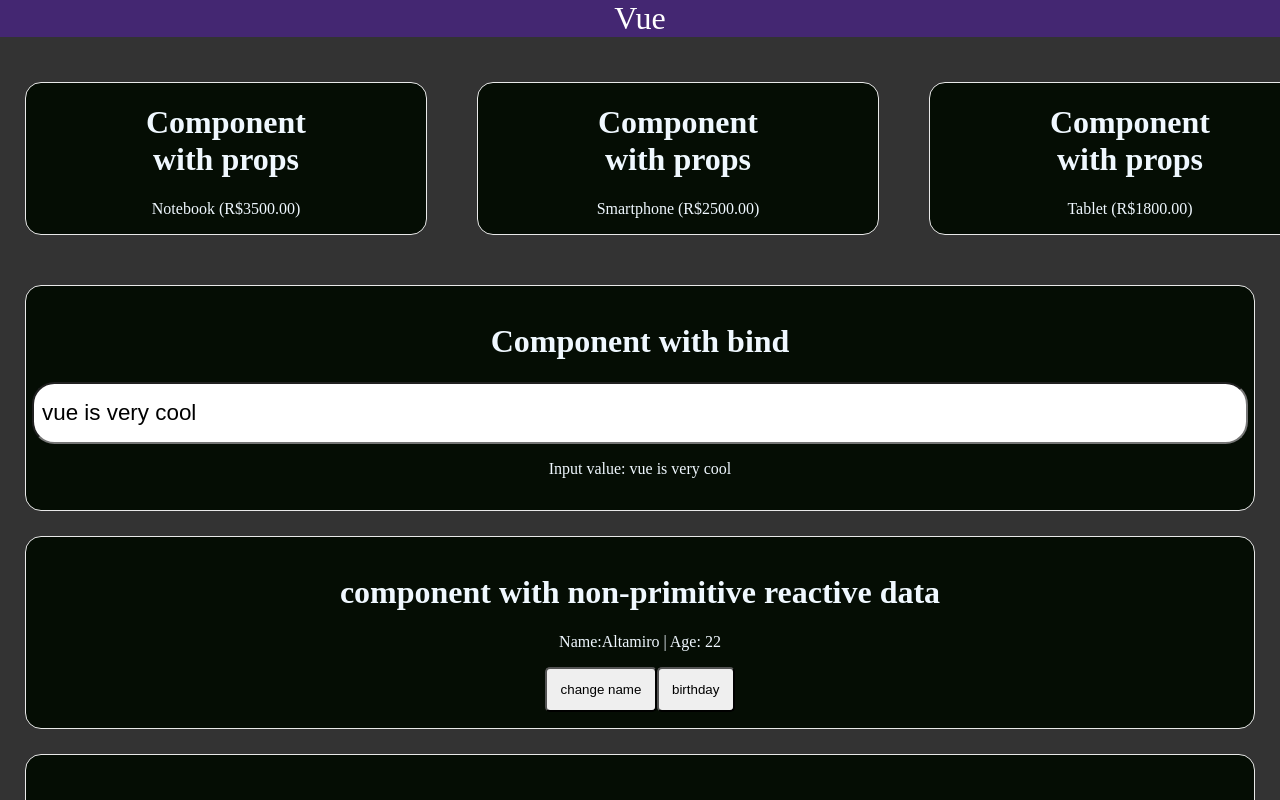
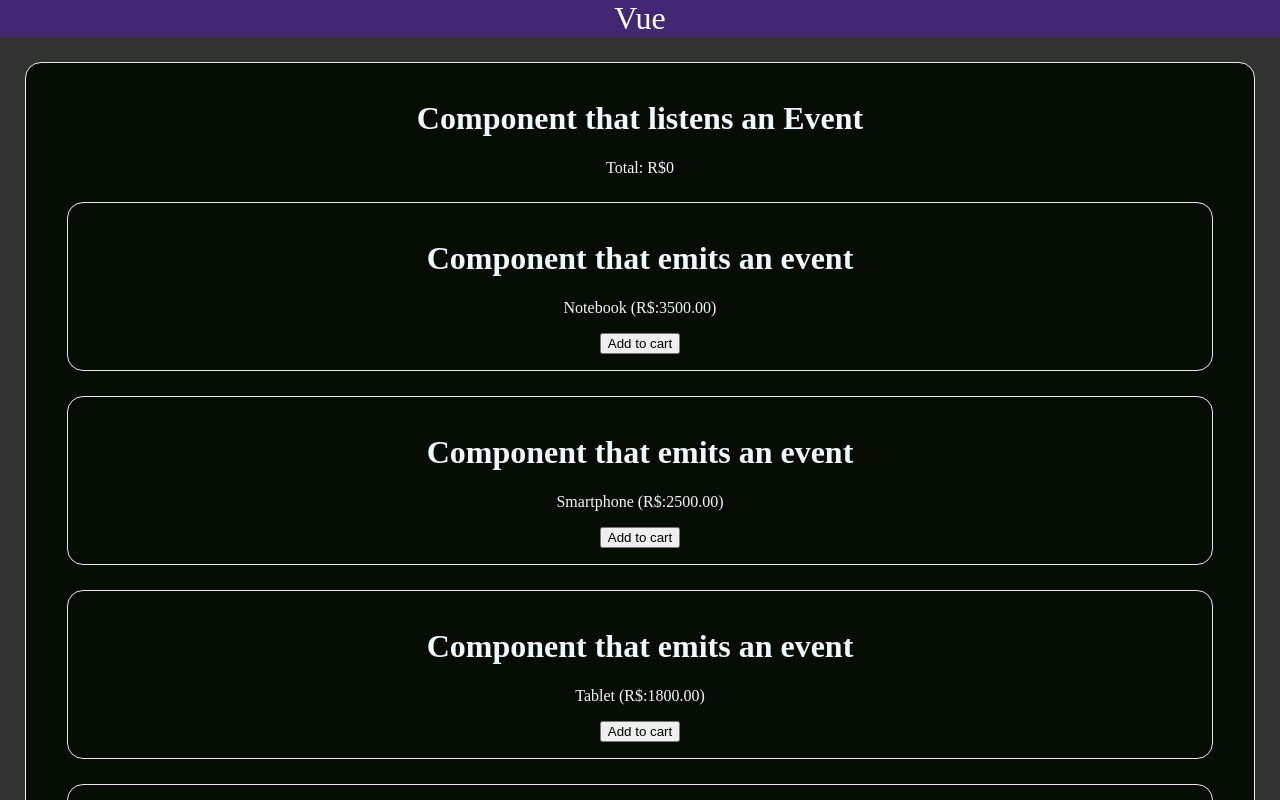
Before and after one commit to AltamiroF-22/vue-learning-basic, a Vue app: page / in a window 1280 px wide. Shown: the top 800 px of the page. Built offline with nearby package versions, Linux system fonts and the light colour scheme.

Commit message:
listen & emit Event

```diff
--- a/src/App.vue
+++ b/src/App.vue
@@ -5,6 +5,7 @@ import WithPrimitiveReactiveData from './components/WithPrimitiveReactiveData.vu
 import WithNonPrimitiveReactiveData from './components/WithNon-PrimitiveReactiveData.vue';
 import DataBiding from './components/DataBiding.vue';
 import WithProps from './components/WithProps.vue';
+import ListenEvent from './components/ListenEvent.vue';
 
 import { products } from './components/WithData.vue';
 </script>
@@ -14,9 +15,12 @@ import { products } from './components/WithData.vue';
     Vue
   </header>
 
+  <ListenEvent/>
+
+
  <div class="with-props">
   <div v-for="product in products" :key="product.id">
-    <WithProps :item="product.name" :price="price=product.price"/>
+    <WithProps :item="product.name" :price="product.price"/>
   </div>
  </div>
 
@@ -27,7 +31,3 @@ import { products } from './components/WithData.vue';
   <FirstComponent/>
 
 </template>
-
-<style scoped>
-
-</style>
--- /dev/null
+++ b/src/components/ListenEvent.vue
@@ -0,0 +1,24 @@
+<script setup>
+    import { ref } from 'vue';
+    import SendEvent from './SendEvent.vue';
+    import { products } from './WithData.vue';
+
+    const totalValue = ref(0)
+
+    const increment = (price) => {
+        const value = totalValue.value + price
+        totalValue.value = +value.toFixed(2)
+    }
+
+</script>
+
+<template>
+    <div class="component">
+        <h1>Component that listens an Event</h1>
+        <p>Total: R${{ totalValue }}</p>
+
+        <div v-for="product in products" :key="product.id">
+            <SendEvent :item="product.name" :price="product.price" @wasAdded="increment"/>
+        </div>
+    </div>
+</template>
--- /dev/null
+++ b/src/components/SendEvent.vue
@@ -0,0 +1,23 @@
+<script setup>
+import { defineProps, defineEmits } from 'vue';
+
+const props = defineProps({
+    item:String,
+    price:Number
+})
+
+const emit = defineEmits(["wasAdded"])
+
+const add = () => {
+    emit('wasAdded', props.price)
+}
+
+</script>
+
+<template>
+<div class="component">
+    <h1>Component that emits an event</h1>
+    <p>{{ item }} (R$:{{ price.toFixed(2) }})</p>
+    <button @click="add">Add to cart</button>
+</div>
+</template>
```
